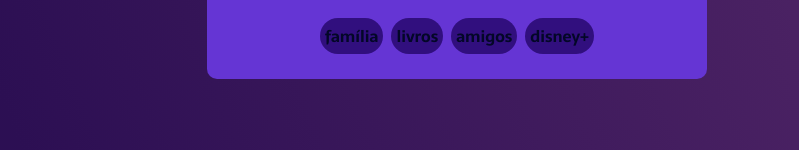
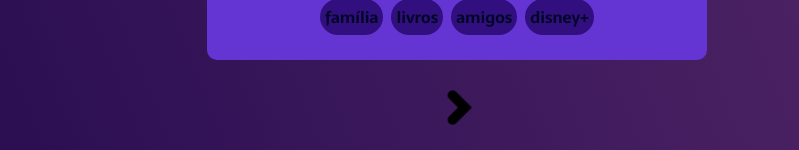
Before and after one commit to NatAlpino/Embarque-Neste-Carrossel, a React (Create React App) app in the folder carousel-react/: page / in a window 1280 px wide. Shown: the part 650-800 px from the top of the page, without its empty margins (183-982 px from the left). Built offline with nearby package versions, Linux system fonts and the light colour scheme.

Commit message:
refactoring 4

```diff
--- a/carousel-react/public/index.html
+++ b/carousel-react/public/index.html
@@ -4,7 +4,7 @@
     <meta charset="utf-8" />
     <link rel="icon" href="%PUBLIC_URL%/favicon.ico" />
     <meta name="viewport" content="width=device-width, initial-scale=1" />
-    <meta name="theme-color" content="#000000" />
+    <!-- <meta name="theme-color" content="#000000" /> -->
     <meta
       name="description"
       content="Web site created using create-react-app"
--- a/carousel-react/src/App.css
+++ b/carousel-react/src/App.css
@@ -24,6 +24,7 @@ body {
   display: flex;
   scroll-behavior: smooth;
   align-items: center;
+  height: 870px;
 }
 
 .container .carousel::-webkit-scrollbar {
@@ -113,6 +114,8 @@ body {
 
 .container .buttons {
   text-align: center;
+  margin-top: -150px;
+  margin-bottom: 150px;
 }
 
 .container .buttons button {
@@ -120,6 +123,7 @@ body {
   border: none;
   cursor: pointer;
   transition: all 0.5s;
+  height: 50px;
 }
 
 .container .buttons button:first-child img {
```
